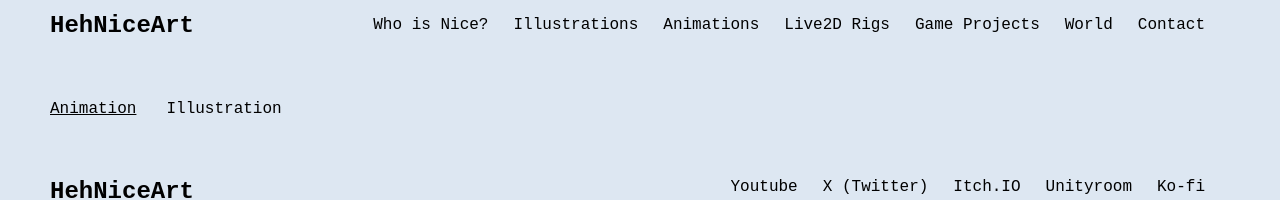
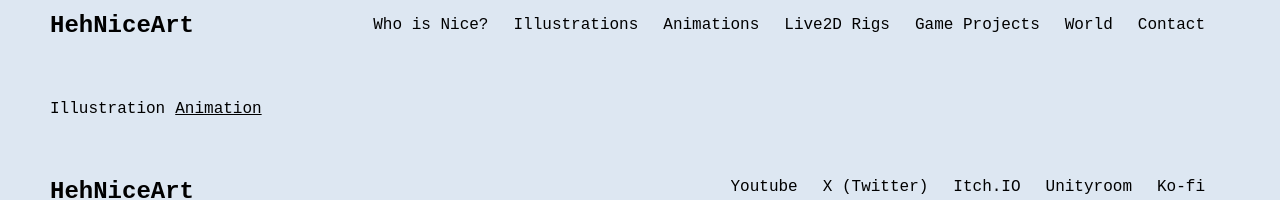
Before and after one commit to HehNiceArt/portfolio, a React (Create React App) app: page /Animation in a window 1280 px wide. Shown: the top 200 px of the page. Built offline with nearby package versions, Linux system fonts and the light colour scheme; a web font is replaced by a local one.

Commit message:
change cursorrules

```diff
--- a/src/components/Choices.js
+++ b/src/components/Choices.js
@@ -1,19 +1,26 @@
 import React from "react";
 import './HeadText.css'
 
-const Choices = ({
-    first,
-    second
-}) => {
+const Choices = ({ first, second, third }) => {
+    const shouldRenderFirst = !(second && third);
+
     return (
         <div className="Head-Container">
             <div className="Head-TextContainer">
-                <p className="Head-Text">{first}</p>
-                <div style={{ width: '20px' }}></div>
-                <p className="Head-TextNot">{second}</p>
+                {shouldRenderFirst && (
+                    <p className="Head-Text" tabIndex="0" aria-label={first} onClick={() => console.log(first)}>
+                        {first}
+                    </p>
+                )}
+                <p className="Head-TextNot" tabIndex="0" aria-label={second} onClick={() => console.log(second)}>
+                    {second}
+                </p>
+                <p className="Head-TextThird" tabIndex="0" aria-label={third} onClick={() => console.log(third)}>
+                    {third}
+                </p>
             </div>
         </div>
-    )
+    );
 }
 
 export default Choices;
--- a/src/components/HeadText.css
+++ b/src/components/HeadText.css
@@ -12,6 +12,11 @@
 
 .Head-TextNot {
     padding: 0 10px 10px 0;
+}
+
+.Head-TextThird {
+    padding: 0 10px 10px 0;
+    text-decoration-line: underline;
 }
 
 .Head-Show {
--- a/src/pages/Animation.js
+++ b/src/pages/Animation.js
@@ -6,7 +6,7 @@ export default function Animation() {
     return (
         <div>
             <Navbar />
-            <Choices first={"Animation"} second={"Illustration"} />
+            <Choices second={"Illustration"} third={"Animation"} />
             <Footer />
         </div>
     );
```
Also changed, not shown: 1 other file (tests, documents, lock files or other folders).
